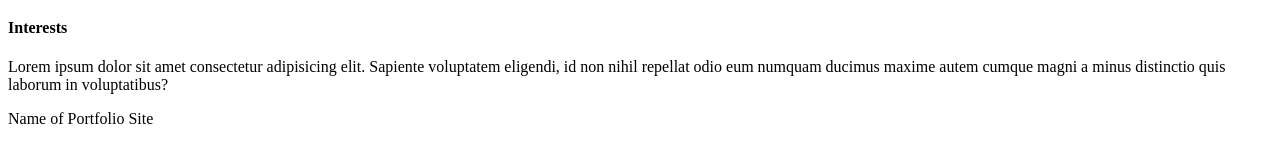
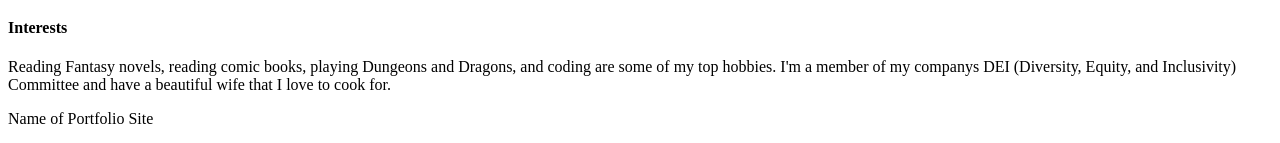
Before and after one commit to fairleyv/BusinessCard, a React (Vite) app in the folder BusinessCard/: page / in a window 1280 px wide. Shown: the part 543-686 px from the top of the page. Built offline with nearby package versions, Linux system fonts and the light colour scheme.

Commit message:
Filled out Interests components paragraph section

```diff
--- a/BusinessCard/components/Interests.jsx
+++ b/BusinessCard/components/Interests.jsx
@@ -4,7 +4,10 @@ export default function Interests () {
     return (
     <div className="section">
         <h4 className="subheading">Interests</h4>
-        <p className="paragraph">Lorem ipsum dolor sit amet consectetur adipisicing elit. Sapiente voluptatem eligendi, id non nihil repellat odio eum numquam ducimus maxime autem cumque magni a minus distinctio quis laborum in voluptatibus?</p>
+        <p>Reading Fantasy novels, reading comic books, playing Dungeons and Dragons, and coding are some of my top hobbies.
+           I'm a member of my companys DEI (Diversity, Equity, and Inclusivity) Committee and have a beautiful wife that I
+           love to cook for.
+        </p>
     </div>
     )
 }
```
